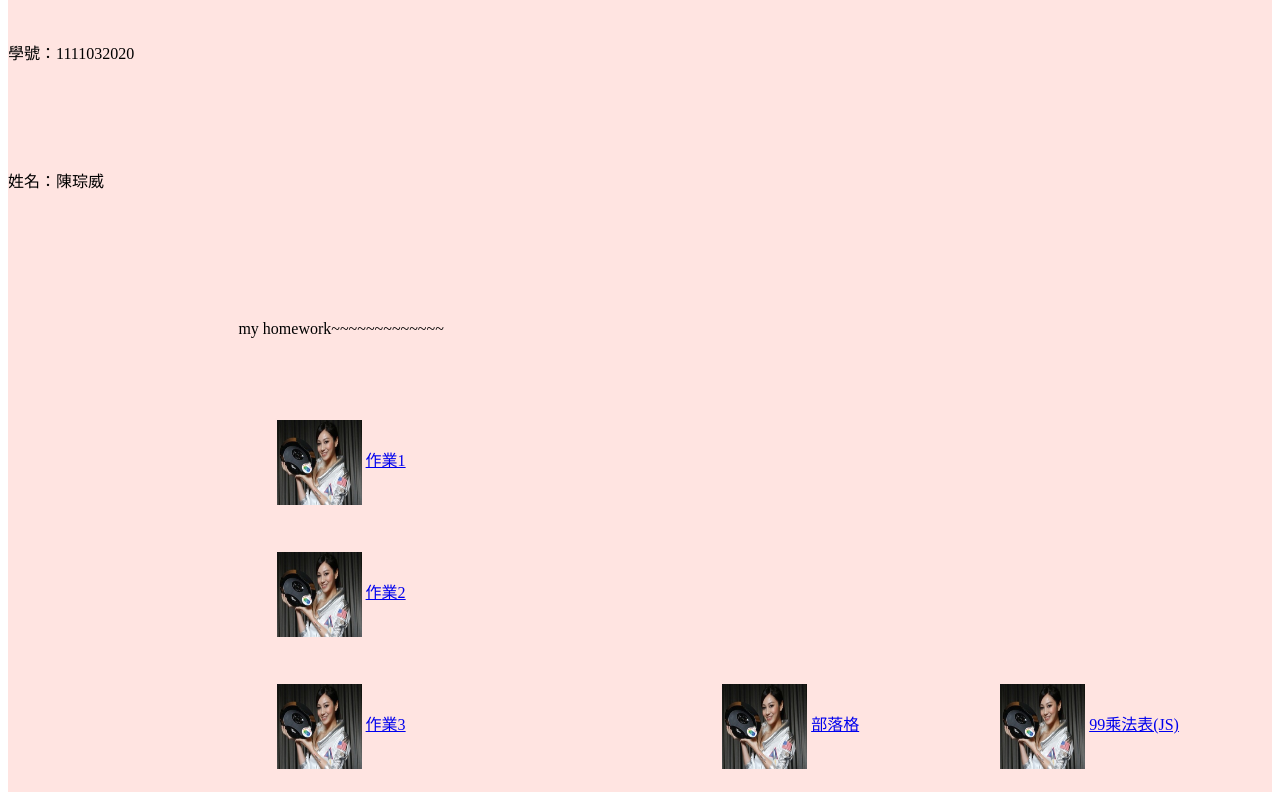
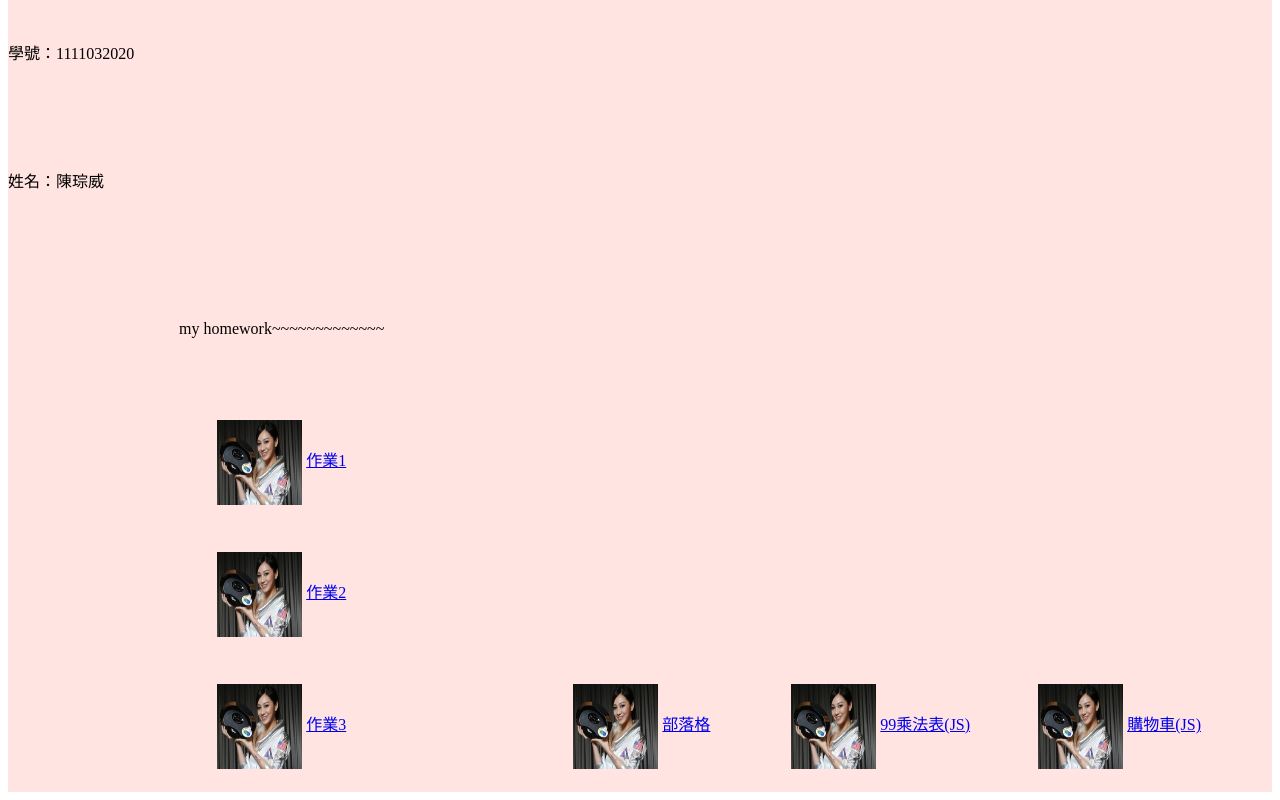
Before and after one commit to weiwwweeeiii/456789, a plain HTML site: page index.html in a window 1280 px wide. Shown: the part 354-1154 px from the top of the page. Drawn offline with Linux system fonts and the light colour scheme.

Commit message:
Update index.html

```diff
--- a/index.html
+++ b/index.html
@@ -47,6 +47,10 @@
 					<img src="987.jpg" width="85" height="85" align="center">
 					<a href='https://weiwwweeeiii.github.io/99JS/'>99乘法表(JS)</a><br>
 				</td>
+					<td width="600" align="center">
+					<img src="987.jpg" width="85" height="85" align="center">
+					<a href='https://weiwwweeeiii.github.io/shopping/'>購物車(JS)</a><br>
+				</td>
 			</tr>
 		</tr>
 	</article>
```
